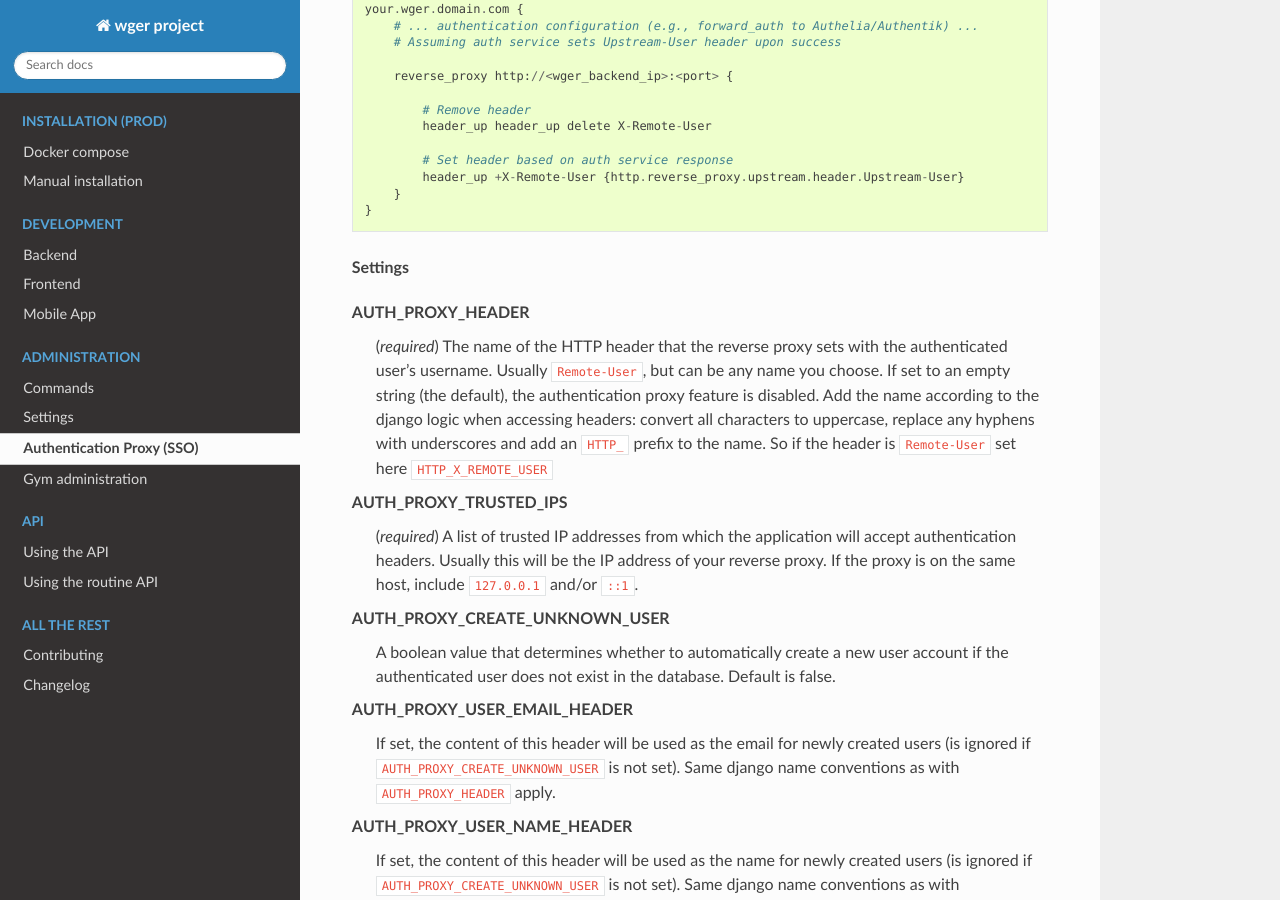
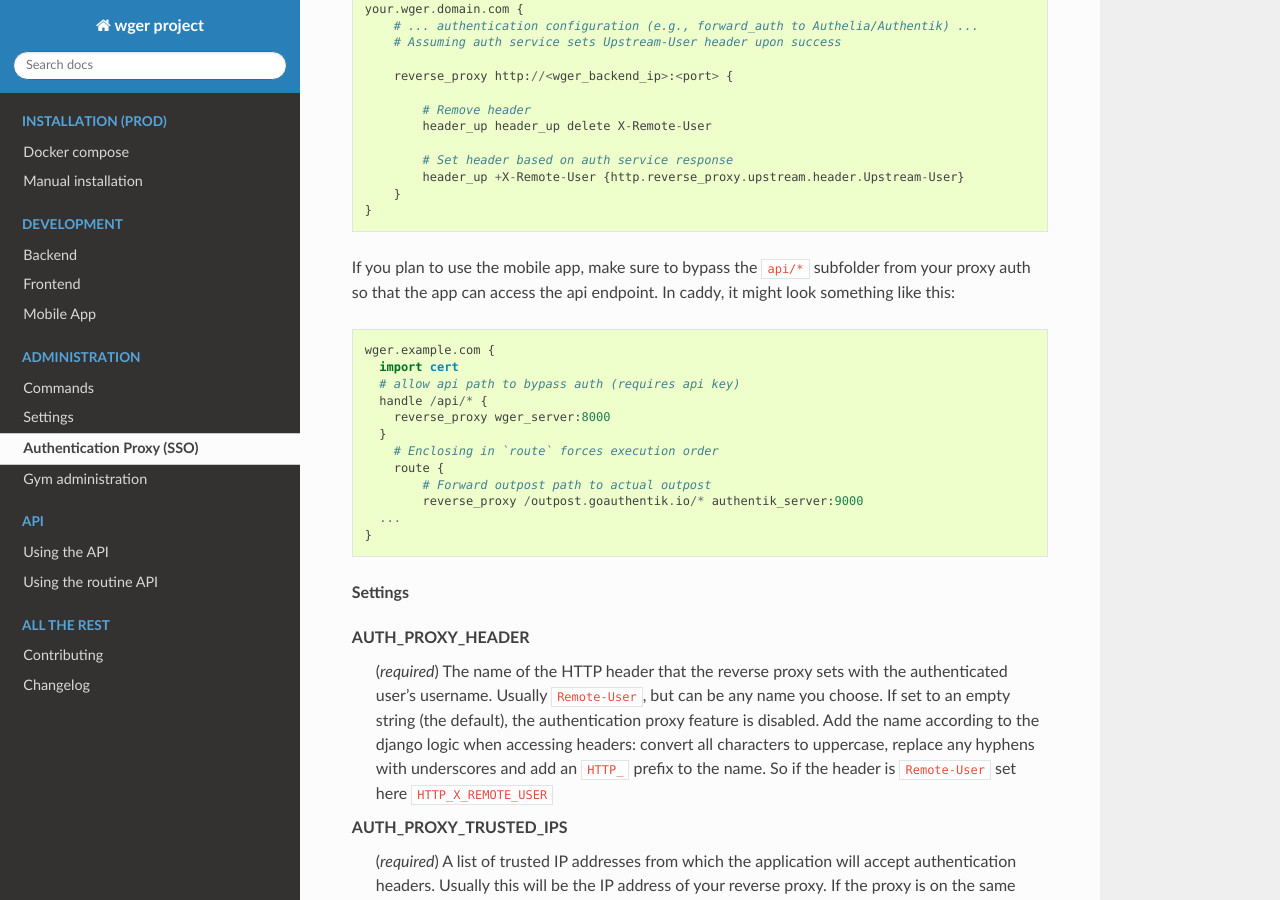
Before and after one commit to wger-project/docs, a Sphinx documentation site: the page built from docs/administration/auth_proxy.rst, in a window 1280 px wide and 900 px high, scrolled down 611 px. Built offline with Sphinx 7.4.7 and the Read the Docs theme 3.1.0, drawn with Linux system fonts in a browser that asks for light colours.

Commit message:
Add comment about excluding the api endpoints from the auth proxy
This is needed to use the mobile app

```diff
--- a/docs/administration/auth_proxy.rst
+++ b/docs/administration/auth_proxy.rst
@@ -39,6 +39,24 @@ request before it processes the request, e.g. pseudocode for Caddy::
     }
 
 
+If you plan to use the mobile app, make sure to bypass the ``api/*`` subfolder
+from your proxy auth so that the app can access the api endpoint. In caddy,
+it might look something like this::
+
+    wger.example.com {
+      import cert
+      # allow api path to bypass auth (requires api key)
+      handle /api/* {
+        reverse_proxy wger_server:8000
+      }
+        # Enclosing in `route` forces execution order
+        route {
+            # Forward outpost path to actual outpost
+            reverse_proxy /outpost.goauthentik.io/* authentik_server:9000
+      ...
+    }
+
+
 **Settings**
 
 AUTH_PROXY_HEADER
```
